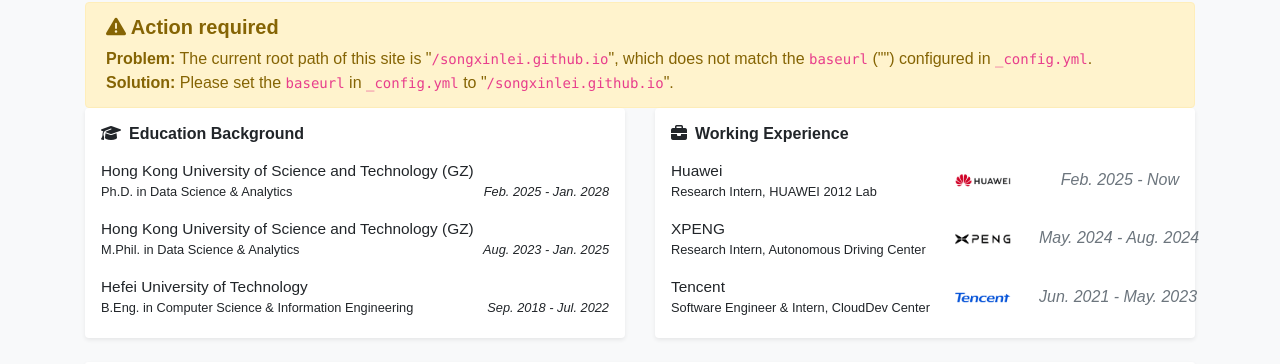
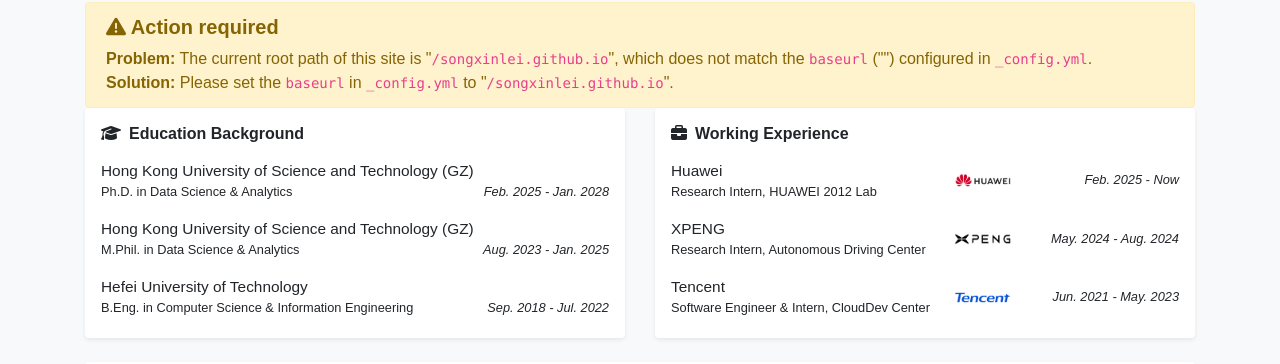
Before and after one commit to thunderlrr/songxinlei.github.io, a Jekyll site: the page built from index.html, in a window 1280 px wide. Shown: the part 395-759 px from the top of the page. Built offline with Jekyll 4.4.1, drawn with Linux system fonts in a browser that asks for light colours; a style sheet for code colours, icons or effects is not loaded.

Commit message:
update profile

```diff
--- a/_includes/widgets/experience_card.html
+++ b/_includes/widgets/experience_card.html
@@ -41,7 +41,7 @@
                                 <div style="width: 64px; text-align: center; margin-right: 24px;">
                                     <img src="{{ item.logo | relative_url }}" alt="{{ item.name }}" style="width: 56px;" class="align-self-center">
                                 </div>
-                                <div class="text-muted no-break" style="width: 140px; text-align: right;"><em>{{ item.date }}</em></div>
+                                <div class="small no-break" style="width: 140px; text-align: right;"><em>{{ item.date }}</em></div>
                             </div>
                         </div>
                     </li>
```
